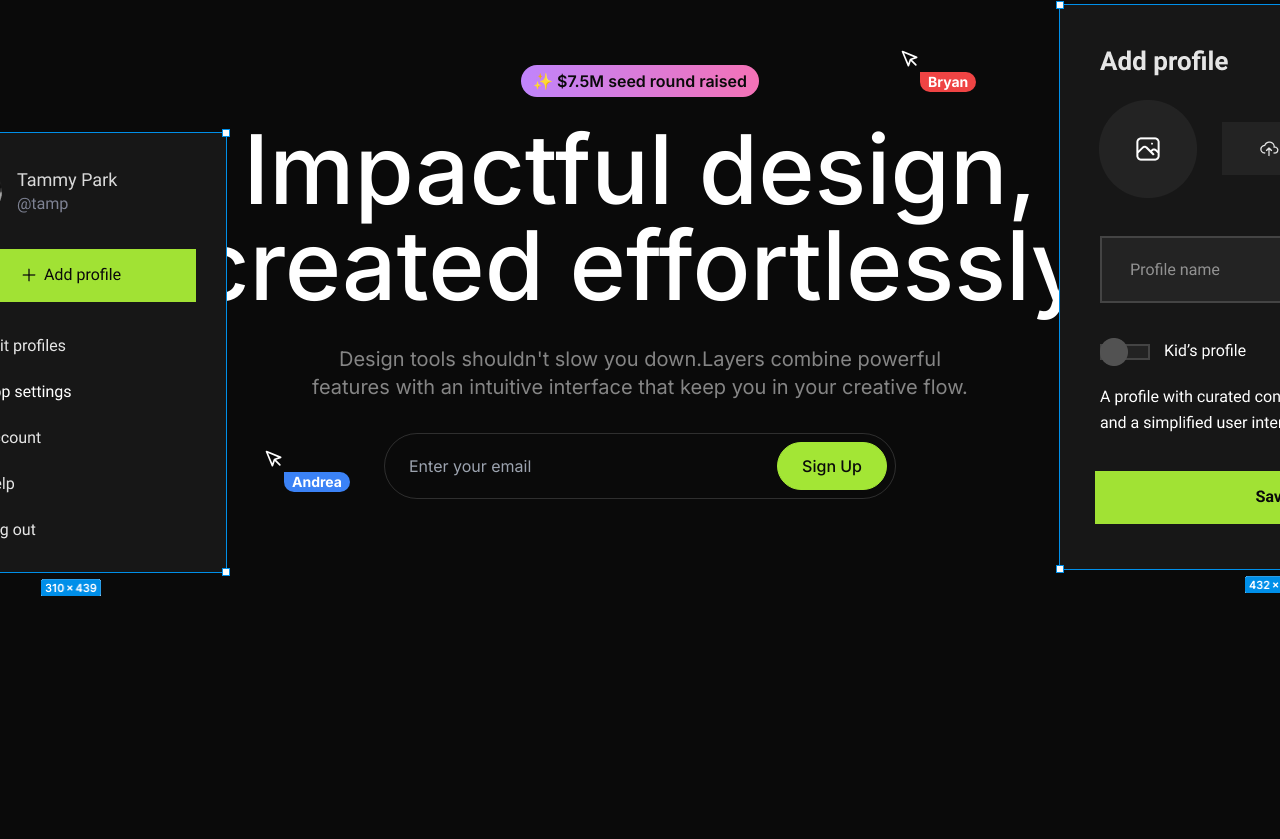
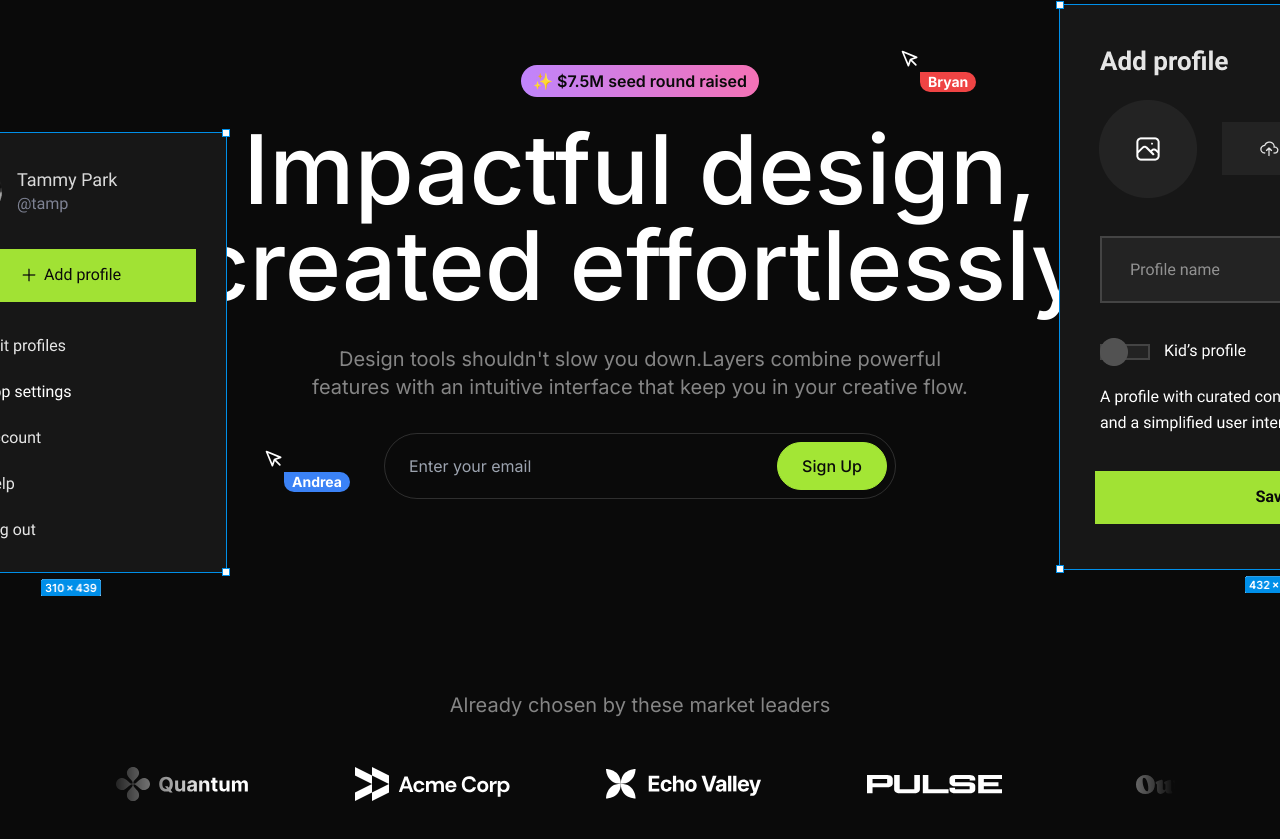
Before and after one commit to MdYusuf47/saas-landing-page-ui-ux, a Next.js app: page / in a window 1280 px wide. Shown: the part 161-1000 px from the top of the page. Before the commit the page ends 800 px from the top, so only its background shows below. Built offline with nearby package versions, Linux system fonts and the light colour scheme.

Commit message:
add LogoTicker component and integrate into page; adjust email input width in Hero section

```diff
--- a/src/app/page.tsx
+++ b/src/app/page.tsx
@@ -1,4 +1,5 @@
 import Hero from '@/sections/Hero'
+import LogoTicker from '@/sections/LogoTicker'
 import Navbar from '@/sections/Navbar'
 import React from 'react'
 
@@ -7,6 +8,7 @@
     <>
       <Navbar/>
       <Hero/>
+      <LogoTicker/>
     </>
   )
 }
--- a/src/sections/Hero.tsx
+++ b/src/sections/Hero.tsx
@@ -44,7 +44,7 @@
                     <input
                         type="email"
                         placeholder="Enter your email"
-                        className="bg-transparent px-4 md:flex-1"
+                        className="bg-transparent px-4 md:flex-1 w-full"
                     />
                     <Button
                         type="submit"
--- a/src/sections/LogoTicker.tsx
+++ b/src/sections/LogoTicker.tsx
@@ -6,6 +6,7 @@
 import apexLogo from "@/assets/images/apex.svg";
 import celestialLogo from "@/assets/images/celestial.svg";
 import twiceLogo from "@/assets/images/twice.svg";
+import Image from "next/image";
 
 const logos = [
     { name: "Quantum", image: quantumLogo },
@@ -19,5 +20,22 @@
 ];
 
 export default function LogoTicker() {
-    return <div>Logo Ticker</div>;
+    return (
+        <section className="py-24 overflow-x-clip">
+            <div className="container">
+                <h3 className="text-center text-white/50 text-xl">Already chosen by these market leaders</h3>
+                <div className=" overflow-hidden mt-12 [mask-image:linear-gradient(to_right,transparent,black_10%,black_90%,transparent)]">
+                    <div className="flex gap-24 pr-24">
+                        {logos.map((logo) => (
+                            <Image
+                                src={logo.image}
+                                key={logo.name}
+                                alt={logo.name}
+                            />
+                        ))}
+                    </div>
+                </div>
+            </div>
+        </section>
+    );
 }
```
